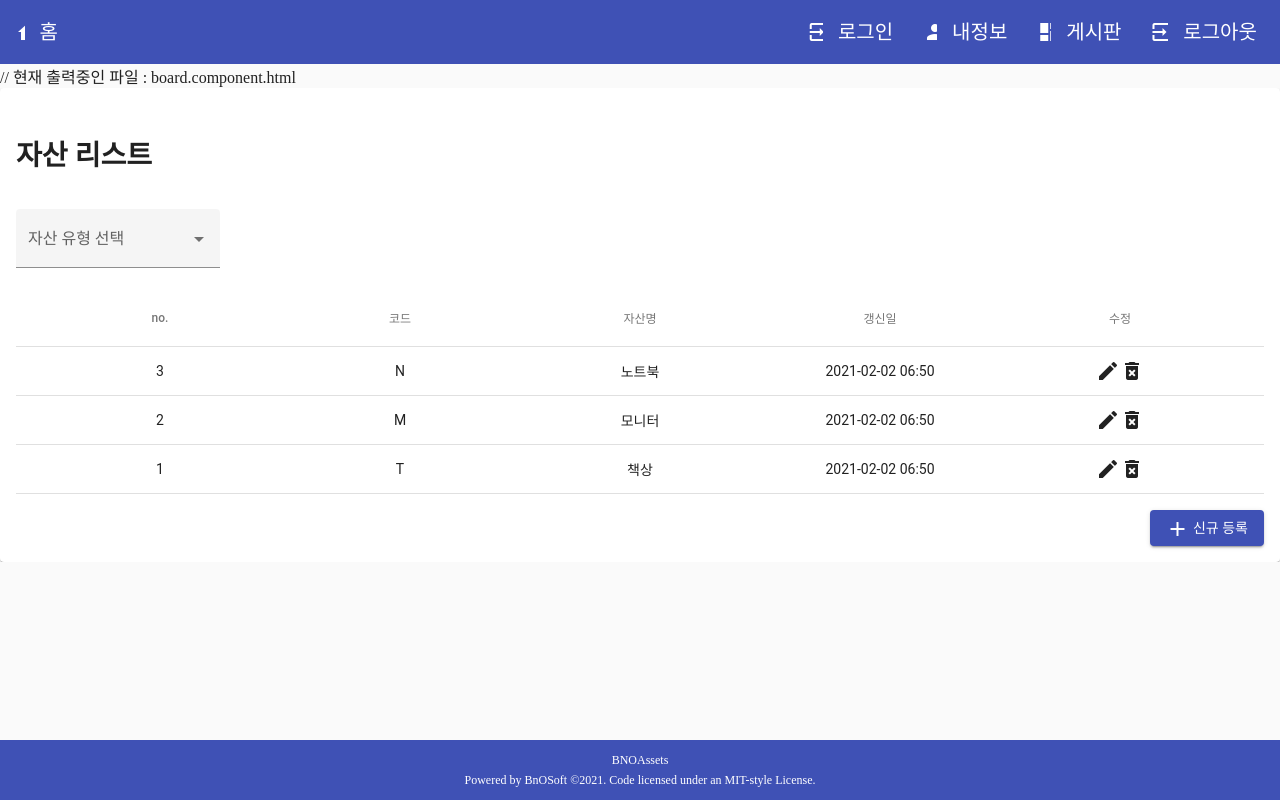
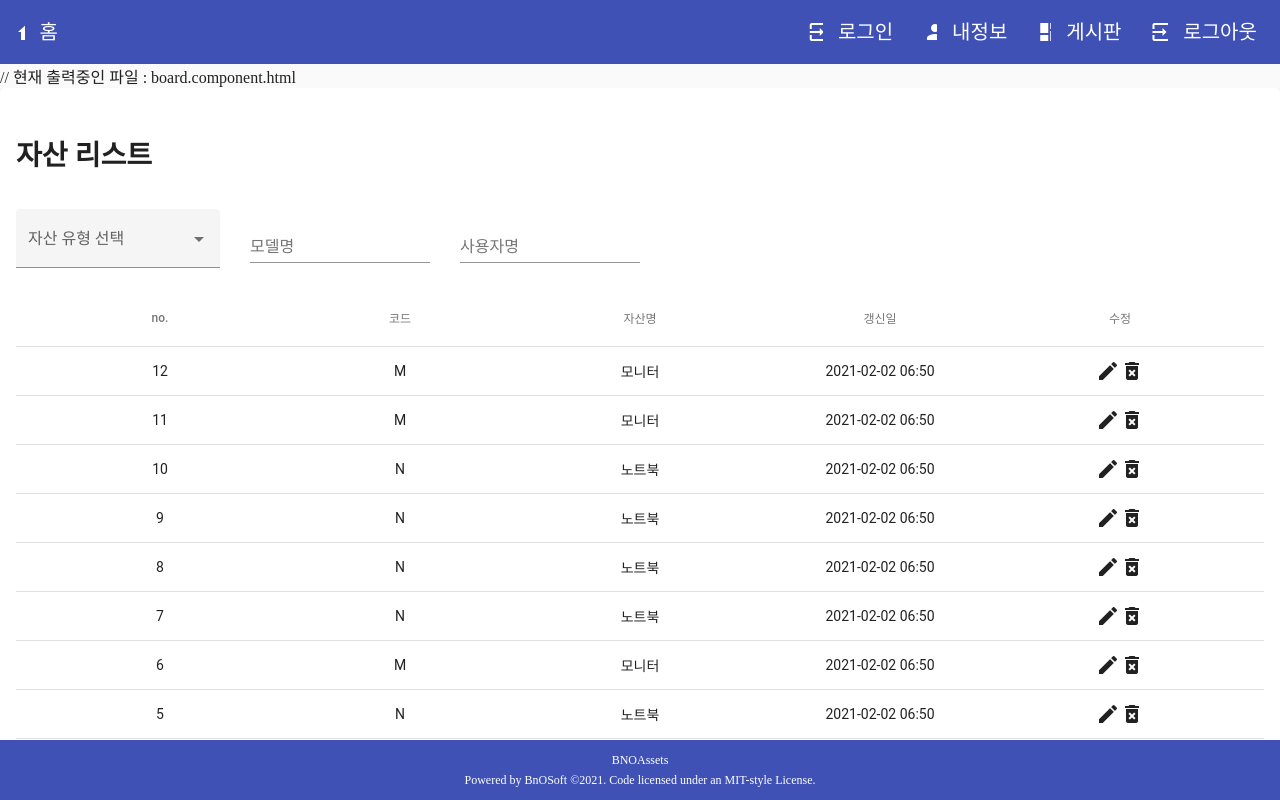
Before and after one commit to bitrate256/AssetsMng, an Angular app: page /board in a window 1280 px wide. Built offline with nearby package versions, Linux system fonts and the light colour scheme.

Commit message:
검색창, 페이징처리 추가

```diff
--- a/src/app/app.module.ts
+++ b/src/app/app.module.ts
@@ -25,6 +25,7 @@ import { FlexLayoutModule } from '@angular/flex-layout';
 import { HomeComponent } from './component/home.component';
 import { BoardComponent } from './component/board/board.component';
 import {MatPaginatorModule} from '@angular/material/paginator';
+
 
 
 @NgModule({
--- a/src/app/component/board/board.component.css
+++ b/src/app/component/board/board.component.css
@@ -33,7 +33,17 @@ mat-row:hover {
   cursor: pointer;
 }
 
-/* [신규 등록] 버튼 우측 정렬 */
+/* 모델명 검색 */
 .button-submit {
   float: right;
 }
+
+/* 사용자명 검색 */
+.assetName-searchBox {
+  margin-left : 30px;
+}
+
+/* [신규 등록] 버튼 우측 정렬 */
+.userName-searchBox {
+  margin-left : 30px;
+}
--- a/src/app/component/board/board.component.html
+++ b/src/app/component/board/board.component.html
@@ -12,6 +12,16 @@
           {{assetType.viewValue}}
         </mat-option>
       </mat-select>
+    </mat-form-field>
+
+    <mat-form-field class="assetName-searchBox">
+      <mat-label>모델명</mat-label>
+      <input matInput>
+    </mat-form-field>
+
+    <mat-form-field class="userName-searchBox">
+      <mat-label>사용자명</mat-label>
+      <input matInput>
     </mat-form-field>
 
     <mat-card-content>
@@ -43,6 +53,10 @@
           <mat-header-row *matHeaderRowDef="displayedColumns"></mat-header-row>
           <mat-row *matRowDef="let row; columns: displayedColumns;"></mat-row>
         </mat-table>
+        <mat-paginator [length]="100"
+                       [pageSize]="10"
+                       [pageSizeOptions]="[5, 10, 25, 100]">
+        </mat-paginator>
         <div *ngIf="posts.length === 0" class="no-content">
           등록된 자산이 없습니다.
         </div>
--- a/src/app/component/board/board.component.ts
+++ b/src/app/component/board/board.component.ts
@@ -1,5 +1,6 @@
 import { Component, OnInit } from '@angular/core';
 import { Post } from 'src/app/model/board/Post';
+import {PageEvent} from '@angular/material/paginator';
 
 /* 셀렉트박스 */
 interface AssetType {
@@ -15,6 +16,15 @@ interface AssetType {
 export class BoardComponent implements OnInit {
 
   posts: Post[] = [
+    {assetId : 12, assetCode: 'M', assetName: '모니터', content: '변경이력', createdAt: new Date(), modifiedAt: new Date()},
+    {assetId : 11, assetCode: 'M', assetName: '모니터', content: '변경이력', createdAt: new Date(), modifiedAt: new Date()},
+    {assetId : 10, assetCode: 'N', assetName: '노트북', content: '변경이력', createdAt: new Date(), modifiedAt: new Date()},
+    {assetId : 9, assetCode: 'N', assetName: '노트북', content: '변경이력', createdAt: new Date(), modifiedAt: new Date()},
+    {assetId : 8, assetCode: 'N', assetName: '노트북', content: '변경이력', createdAt: new Date(), modifiedAt: new Date()},
+    {assetId : 7, assetCode: 'N', assetName: '노트북', content: '변경이력', createdAt: new Date(), modifiedAt: new Date()},
+    {assetId : 6, assetCode: 'M', assetName: '모니터', content: '변경이력', createdAt: new Date(), modifiedAt: new Date()},
+    {assetId : 5, assetCode: 'N', assetName: '노트북', content: '변경이력', createdAt: new Date(), modifiedAt: new Date()},
+    {assetId : 4, assetCode: 'M', assetName: '모니터', content: '변경이력', createdAt: new Date(), modifiedAt: new Date()},
     {assetId : 3, assetCode: 'N', assetName: '노트북', content: '변경이력', createdAt: new Date(), modifiedAt: new Date()},
     {assetId : 2, assetCode: 'M', assetName: '모니터', content: '변경이력', createdAt: new Date(), modifiedAt: new Date()},
     {assetId : 1, assetCode: 'T', assetName: '책상', content: '변경이력', createdAt: new Date(), modifiedAt: new Date()}
@@ -23,13 +33,27 @@ export class BoardComponent implements OnInit {
 
   /* 셀렉트박스 */
   assetType: AssetType[] = [
+    {value: 'A', viewValue: '전체'},
     {value: 'N', viewValue: '노트북'},
     {value: 'M', viewValue: '모니터'},
     {value: 'T', viewValue: '테이블'}
   ];
+
+// MatPaginator Inputs
+  length = 100;
+  pageSize = 10;
+  pageSizeOptions: number[] = [5, 10, 25, 100];
+/*
+  // MatPaginator Output
+  pageEvent: PageEvent;
+
+  setPageSizeOptions(setPageSizeOptionsInput: string) {
+    if (setPageSizeOptionsInput) {
+      this.pageSizeOptions = setPageSizeOptionsInput.split(',').map(str => +str);
+    }
+  }
+*/
   constructor() { }
-
   ngOnInit(): void {
   }
-
 }
```
